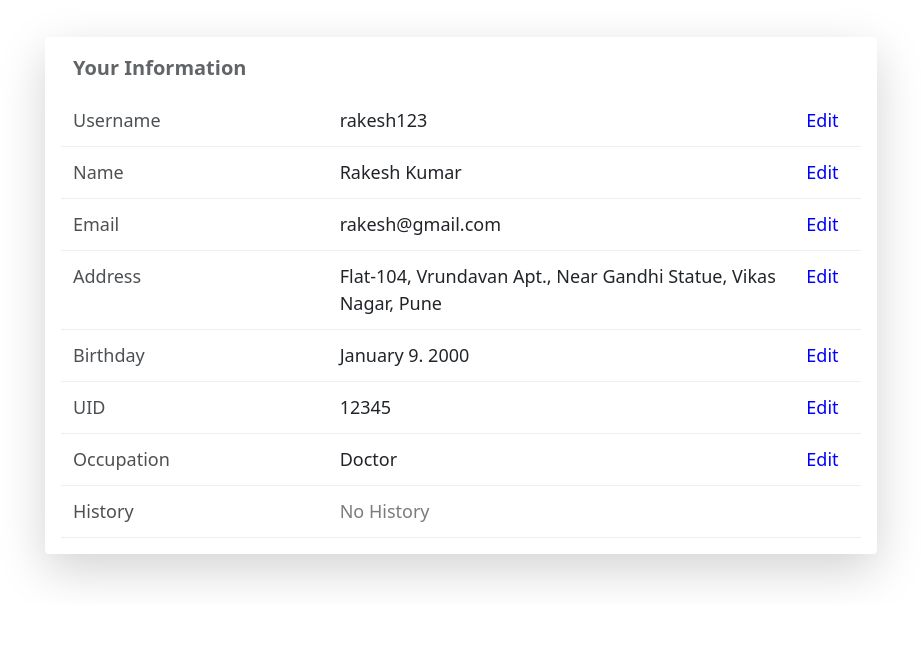
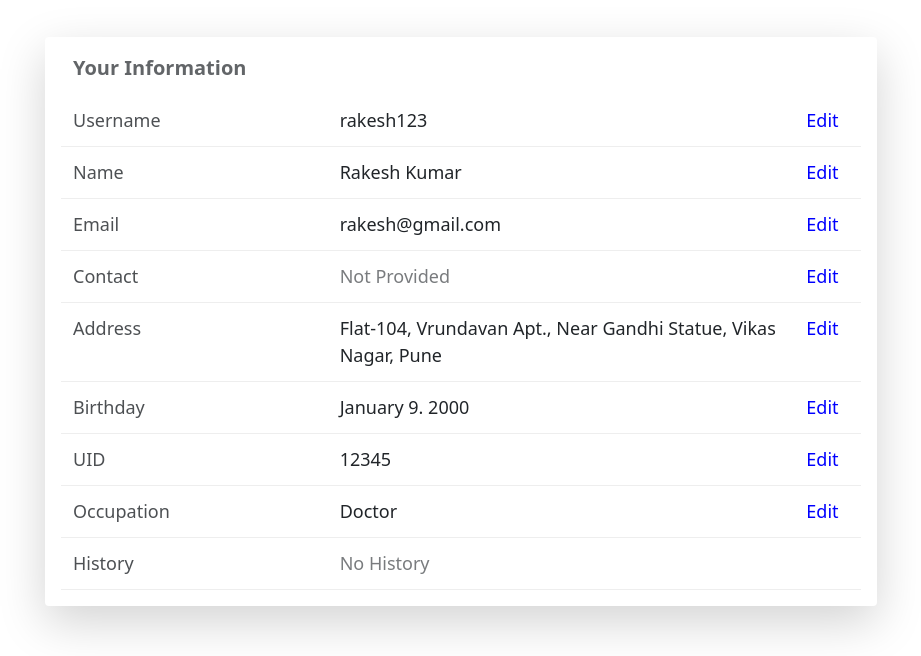
Before and after one commit to gdscnitp/charges-by-tenant, a Next.js app: page /editprofile/EditTenant in a window 1280 px wide. Shown: the part 219-875 px from the top of the page, without its empty margins (179-1100 px from the left). Before the commit the page ends 823 px from the top, so only its background shows below. Built offline with nearby package versions, Linux system fonts and the light colour scheme.

Commit message:
Updated some errors

```diff
--- a/pages/editprofile/EditTenant.js
+++ b/pages/editprofile/EditTenant.js
@@ -160,6 +160,13 @@ function EditTenant() {
       saveCLick: saveEmail,
     },
     {
+      toShow: show.Contact,
+      title: "Contact",
+      content: "Not Provided",
+      editButtonClick: editContact,
+      saveCLick: saveContact,
+    },
+    {
       toShow: show.Address,
       title: "Address",
       content:
--- a/pages/editprofile/components/AfterEditContent.js
+++ b/pages/editprofile/components/AfterEditContent.js
@@ -13,7 +13,7 @@ function AfterEditContent(props) {
               placeholder="Your Address"
               defaultValue={props.content}
             ></textarea>
-          ) : props.title == "UID" ? (
+          ) : props.title == "UID" || props.title == "Contact" ? (
             <input
               type="number"
               className="form-control"
```
